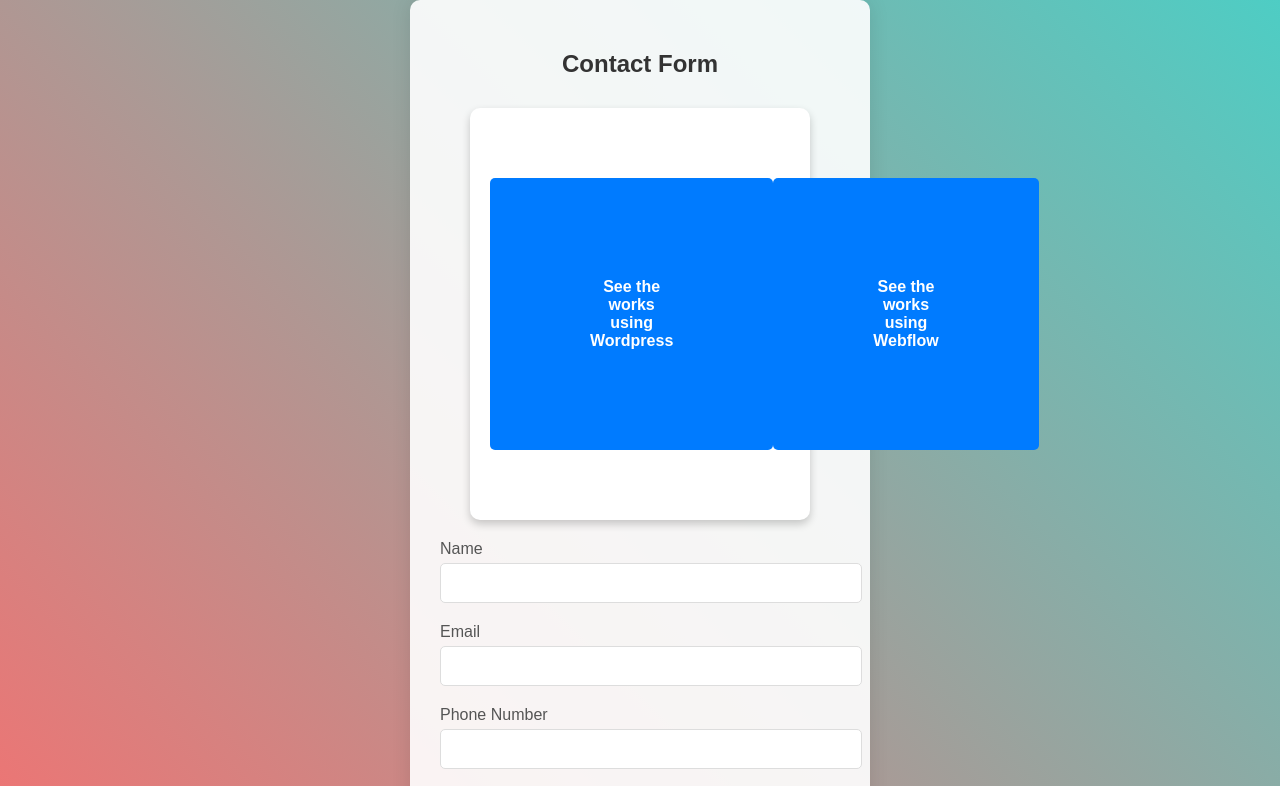
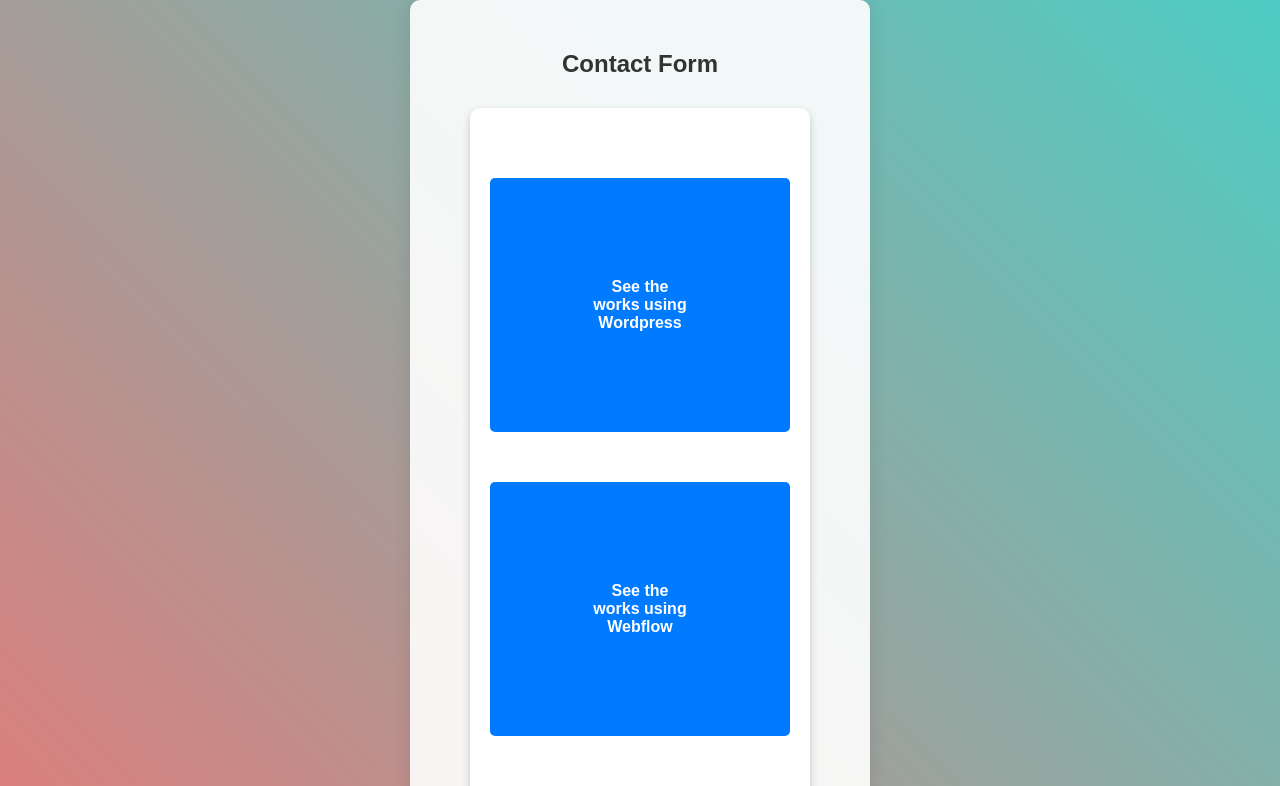
Before and after one commit to PrasannaBillava37/testing, a plain HTML site: page index.html in a window 1280 px wide. Shown: the top 786 px of the page. Drawn offline with Linux system fonts and the light colour scheme.

Commit message:
styles.css

```diff
--- a/styles.css
+++ b/styles.css
@@ -64,9 +64,6 @@
 }
 
 .card {
-    display: grid;
-    grid-template-columns: 1fr 1fr;
-    grid-template-rows: auto auto;
     background: #fff;
     padding: 20px;
     border-radius: 10px;
```
